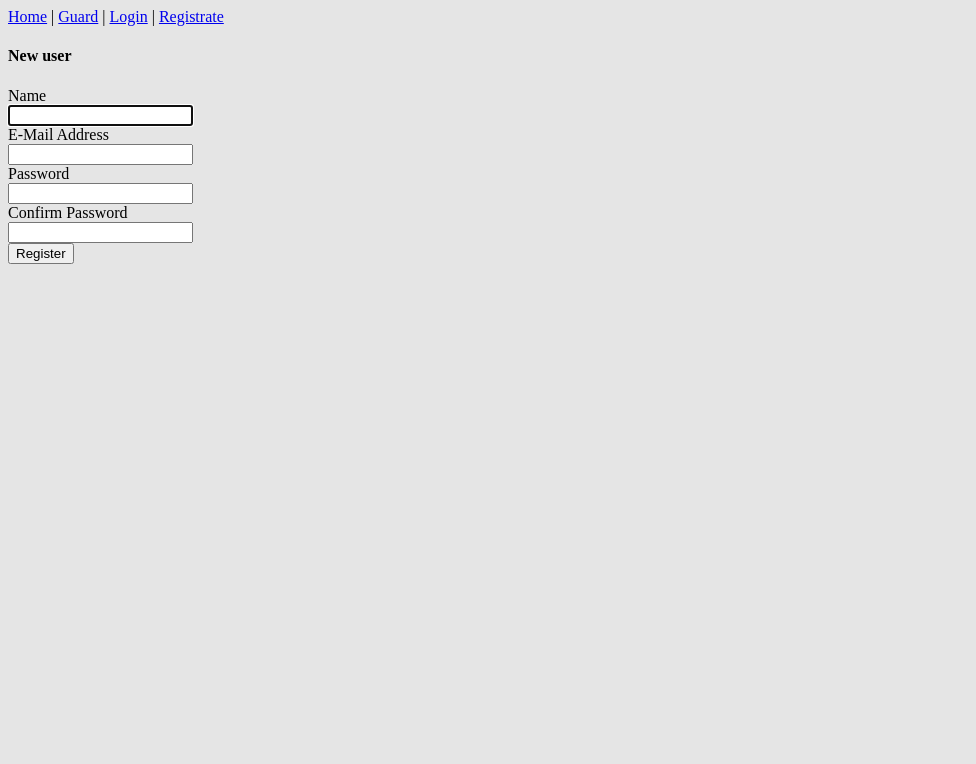
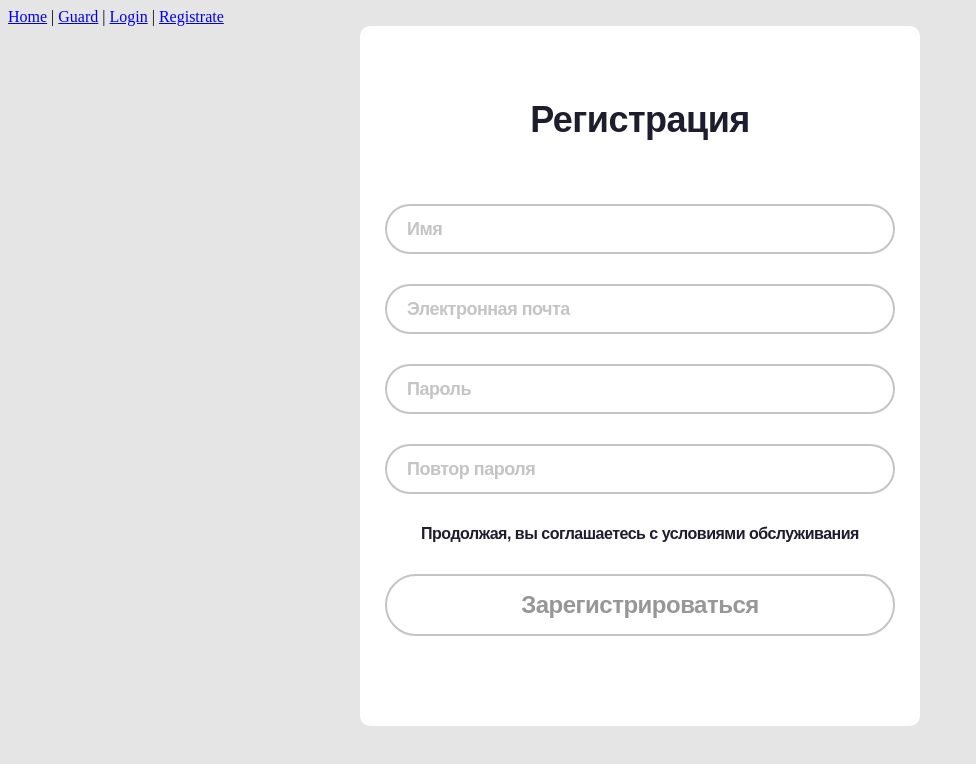
Before and after one commit to komalapa/test-vue-auth, a Vue app in the folder vue-auth/: page /registration in a window 1280 px wide. Shown: the top 764 px of the page, without its empty margins (0-976 px from the left). Built offline with nearby package versions, Linux system fonts and the light colour scheme.

Commit message:
some css

```diff
--- a/vue-auth/src/components/login.vue
+++ b/vue-auth/src/components/login.vue
@@ -35,7 +35,7 @@
      </ul>
      <span v-if="!isCorrectEmail" class="info">или</span>
      <input  v-if="!isCorrectEmail" class = "inputs" required v-model="email" type="email" placeholder="Введите свой e-mail"/>
-     <span v-if="isCorrectEmail" class="correct-email" >{{email}}</span>
+     <span v-if="isCorrectEmail" class="correct-email" @click="changeEmail">{{email}}</span>
      <input v-if="isCorrectEmail" class = "inputs" required v-model="password" type="password" placeholder="Введите пароль"/>
      <span v-if="isCorrectEmail" class="info small-text forgotten-password">Забыли пароль?</span>
      <button class = "inputs button continue-btn" v-if="!isCorrectEmail" @click="verifyEmail">Продолжить</button>
@@ -70,6 +70,9 @@
           this.isCorrectEmail=true;
         }
       },
+      changeEmail: function(){
+        this.isCorrectEmail=false;
+      }
 
     }
   }
@@ -77,7 +80,9 @@
 
 <style scoped>
   .login-wrp{
-    margin: 0 auto;
+    width: 100%;
+    display: flex;
+    justify-content: center;
   }
   h2{
     font-family: Rambla, Arial, Helvetica, sans-serif;
@@ -105,10 +110,18 @@
     font-size: 16px;
     line-height: 20px;
     margin-bottom: 0;
+    cursor: pointer;
+  }
+  .small-text:hover{
+    font-size: 17px;
   }
   .forgotten-password{
     margin: 80px auto 60px;
+    cursor: pointer;
   }
+   .forgotten-password:hover{
+     font-size: 17px;
+   }
   .avatar{
     width: 80px;
     height: 80px;
@@ -127,6 +140,10 @@
     color: #979797;
     margin: 20px auto;
     display: block;
+    cursor: pointer;
+  }
+  .correct-email:hover{
+    font-size: 25px;
   }
   .login{
     width: 510px;
@@ -147,6 +164,7 @@
     font-style: normal;
     font-weight: bold;
     letter-spacing: -0.5px;
+    outline: transparent;
   }
   input{
     background: #FFFFFF;
@@ -154,6 +172,16 @@
     line-height: 24px;
     color: #C4C4C4;
     margin-bottom: 30px;
+    outline: transparent;
+  }
+  input::placeholder{
+    font-family: Rambla, Arial, Helvetica, sans-serif;
+    font-style: normal;
+    font-weight: bold;
+    letter-spacing: -0.5px;
+    font-size: 18px;
+    line-height: 24px;
+    color: #C4C4C4;
   }
   button{
     font-size: 24px;
--- a/vue-auth/src/components/registration.vue
+++ b/vue-auth/src/components/registration.vue
@@ -1,30 +1,15 @@
 <template>
-  <div>
-    <h4>New user</h4>
-    <form @submit.prevent="registration">
-      <label for="name">Name</label>
-      <div>
-          <input id="name" type="text" v-model="name" required autofocus>
-      </div>
+  <div class = "registration-wrp">
 
-      <label for="email" >E-Mail Address</label>
-      <div>
-          <input id="email" type="email" v-model="email" required>
-      </div>
+    <form class="registration" @submit.prevent="registration">
+      <h2>Регистрация</h2>
+      <input class = "inputs" id="name" type="text" v-model="name" required autofocus placeholder="Имя">
+      <input class = "inputs" id="email" type="email" v-model="email" required placeholder="Электронная почта">
+      <input class = "inputs" id="password" type="password" v-model="password" required placeholder="Пароль">
+      <input class = "inputs" id="password-confirm" type="password" v-model="password_confirmation" required placeholder="Повтор пароля">
 
-      <label for="password">Password</label>
-      <div>
-          <input id="password" type="password" v-model="password" required>
-      </div>
-
-      <label for="password-confirm">Confirm Password</label>
-      <div>
-          <input id="password-confirm" type="password" v-model="password_confirmation" required>
-      </div>
-
-      <div>
-          <button type="submit">Register</button>
-      </div>
+      <span class="info small-text">Продолжая, вы соглашаетесь с условиями обслуживания</span>
+      <button  class = "inputs button continue-btn" type="submit">Зарегистрироваться</button>
     </form>
   </div>
 </template>
@@ -53,3 +38,92 @@
     }
   }
 </script>
+
+
+<style scoped>
+  .registration-wrp{
+    width: 100%;
+    display: flex;
+    justify-content: center;
+  }
+  h2{
+    font-family: Rambla, Arial, Helvetica, sans-serif;
+    font-weight: bold;
+    font-size: 36px;
+    line-height: 48px;
+    letter-spacing: -0.5px;
+    color: #1E1D2E;
+    text-align: center;
+    margin: 0 0 60px 0;
+  }
+  .info{
+    display: block;
+    width: 100%;
+    font-family: Rambla, Arial, Helvetica, sans-serif;
+    font-weight: bold;
+    font-size: 24px;
+    line-height: 36px;
+    text-align: center;
+    letter-spacing: -0.5px;
+    color: #1E1D2E;
+    margin-bottom: 40px;
+  }
+  .small-text{
+    font-size: 16px;
+    line-height: 20px;
+    margin-bottom: 30px;
+    cursor: pointer;
+  }
+  .small-text:hover{
+    font-size: 17px;
+  }
+  .registration{
+    width: 510px;
+    display: block;
+    background: #FFFFFF;
+    border-radius: 10px;
+    margin: 0,auto;
+    padding: 70px 25px;
+  }
+  .inputs{
+    display: block;
+    width: 100%;
+    border: 2px solid #C4C4C4;
+    box-sizing: border-box;
+    border-radius: 99px;
+    padding: 11px 20px;
+    font-family: Rambla, Arial, Helvetica, sans-serif;
+    font-style: normal;
+    font-weight: bold;
+    letter-spacing: -0.5px;
+    outline: transparent;
+  }
+  input{
+    background: #FFFFFF;
+    font-size: 18px;
+    line-height: 24px;
+    color: #C4C4C4;
+    margin-bottom: 30px;
+
+
+  }
+  input::placeholder{
+    font-family: Rambla, Arial, Helvetica, sans-serif;
+    font-style: normal;
+    font-weight: bold;
+    letter-spacing: -0.5px;
+    font-size: 18px;
+    line-height: 24px;
+    color: #C4C4C4;
+  }
+  button{
+    font-size: 24px;
+    line-height: 36px;
+    text-align: center;
+    color: #979797;
+    background-color: #fff;
+
+    margin-bottom: 20px;
+  }
+
+</style>
```
